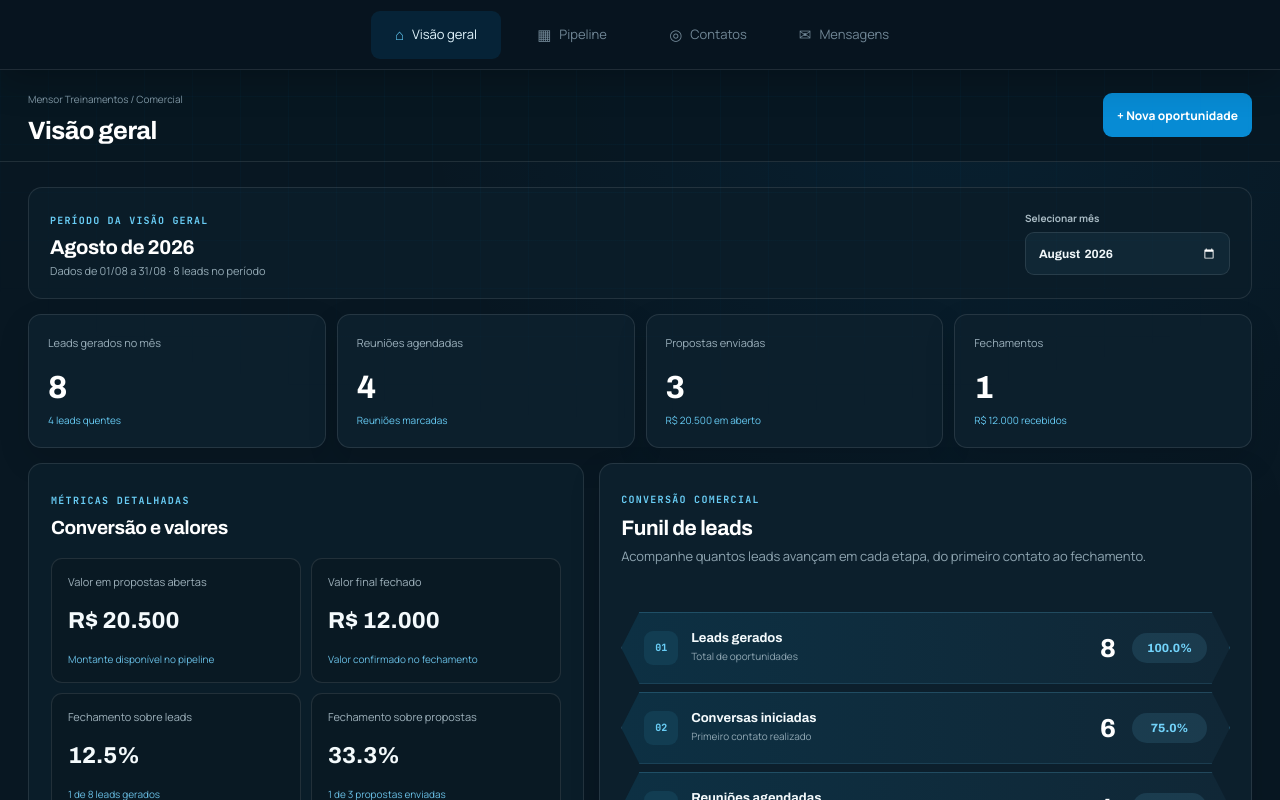
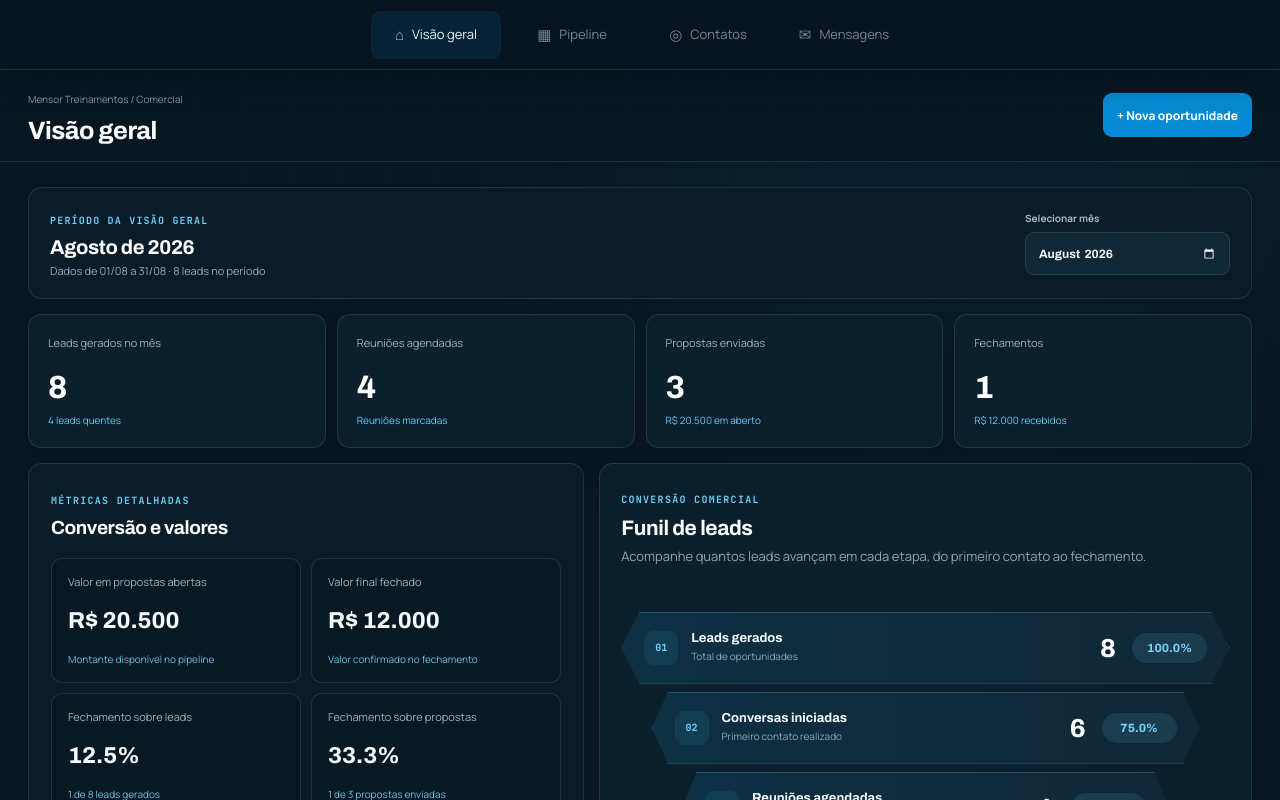
Before and after one commit to cezarhlima1/diegomensor, a Next.js app: page /CRM in a window 1280 px wide. Shown: the top 800 px of the page. Built offline with nearby package versions, Linux system fonts and the light colour scheme.

Commit message:
restaura formato visual do funil de leads

```diff
--- a/components/crm/crm.module.css
+++ b/components/crm/crm.module.css
@@ -1813,9 +1813,6 @@
 .dashboardContent .conversionFunnel {
   padding-inline: 0;
 }
-.dashboardContent .conversionFunnel article {
-  width: 100% !important;
-}
 .dashboardContent .conversionFunnel article > div > b {
   font-size: 13px;
 }
```
